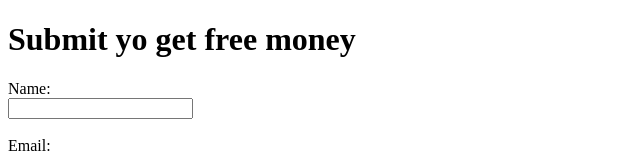
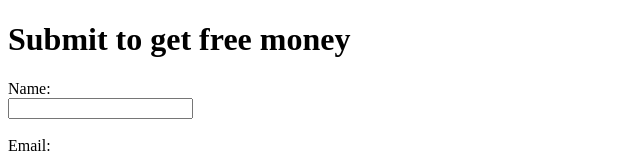
Before and after one commit to NittoBitta/FreeMoney, a plain HTML site: page index.html in a window 1280 px wide. Shown: the top 153 px of the page, without its empty margins (0-640 px from the left). Drawn offline with Linux system fonts and the light colour scheme.

Commit message:
index.html

```diff
--- a/index.html
+++ b/index.html
@@ -6,7 +6,7 @@
     <title>free rubux</title>
 </head>
 <body>
-    <strong><h1>Submit yo get free money</h1></strong>
+    <strong><h1>Submit to get free money</h1></strong>
     <form action="/submit" method="post">
         <label for="name">Name:</label><br>
         <input type="text" id="name" name="name" required><br><br>
```
